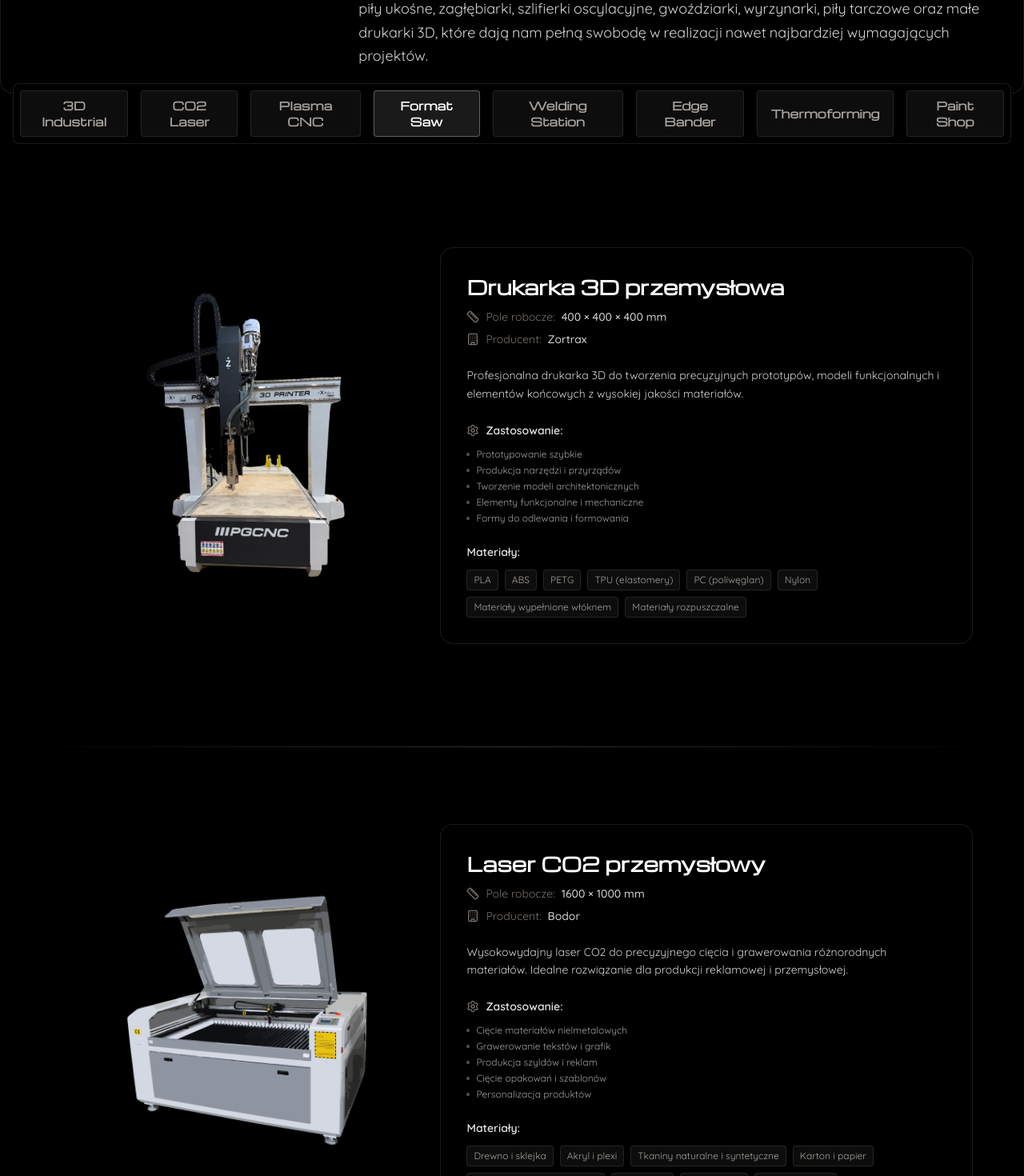
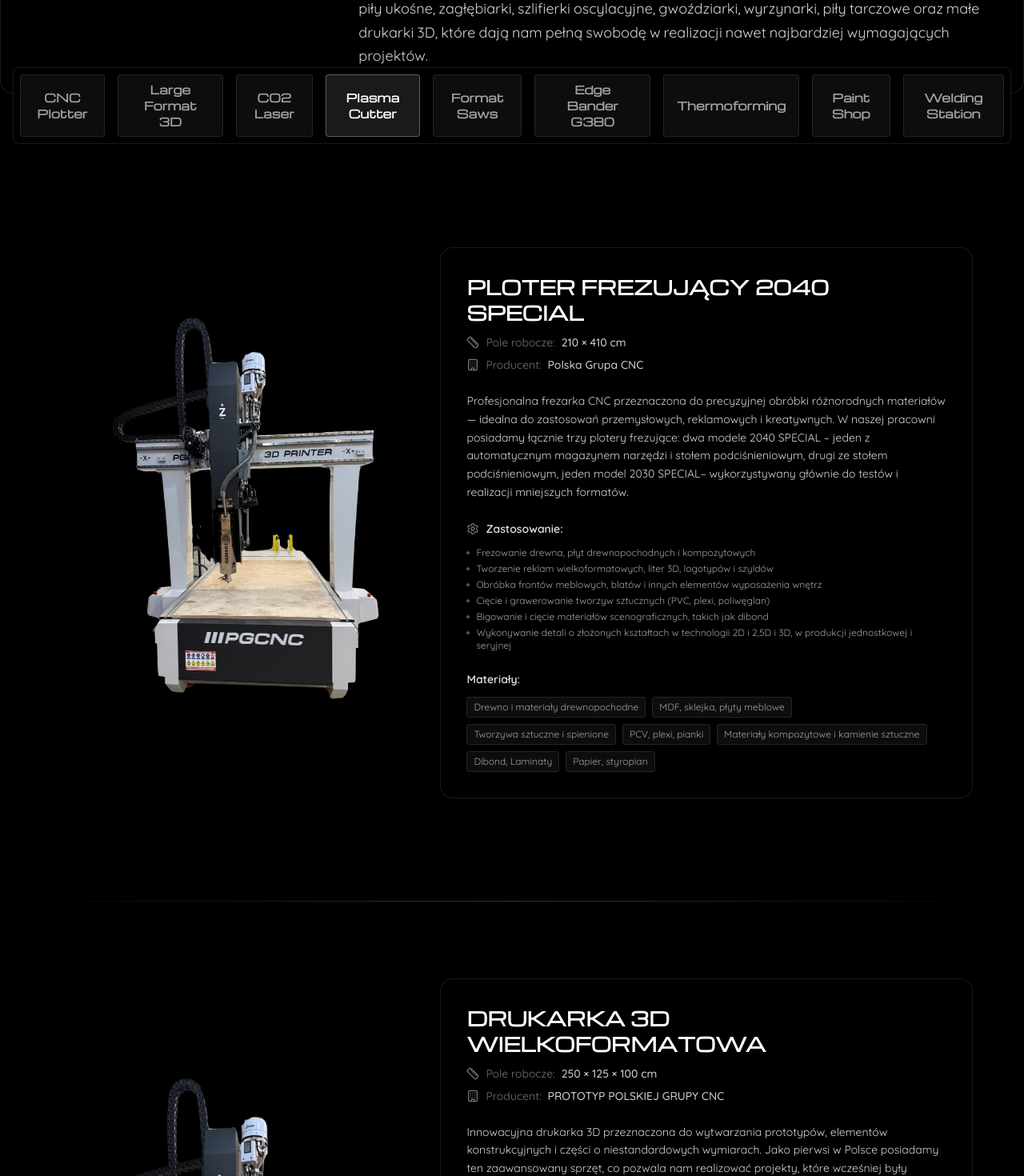
Before and after one commit to frankot/labo-v2, a Next.js app: page /park-maszyn in a window 1280 px wide. Shown: the part 620-2090 px from the top of the page at 80% size. Built offline with nearby package versions, Linux system fonts and the light colour scheme.

Commit message:
stat update

```diff
--- a/src/app/globals.css
+++ b/src/app/globals.css
@@ -3,6 +3,7 @@
 body {
   background-color: #000;
 }
+
 
 .font-michroma {
   font-family: var(--font-michroma);
--- a/src/app/park-maszyn/machines-data.ts
+++ b/src/app/park-maszyn/machines-data.ts
@@ -13,218 +13,198 @@
 export const machinesData: Machine[] = [
   {
     id: 1,
-    name: "Drukarka 3D przemysłowa",
-    shortName: "3D Industrial",
-    workArea: "400 × 400 × 400 mm",
-    manufacturer: "Zortrax",
+    name: "PLOTER FREZUJĄCY 2040 SPECIAL",
+    shortName: "CNC Plotter",
+    workArea: "210 × 410 cm",
+    manufacturer: "Polska Grupa CNC",
     description:
-      "Profesjonalna drukarka 3D do tworzenia precyzyjnych prototypów, modeli funkcjonalnych i elementów końcowych z wysokiej jakości materiałów.",
+      "Profesjonalna frezarka CNC przeznaczona do precyzyjnej obróbki różnorodnych materiałów — idealna do zastosowań przemysłowych, reklamowych i kreatywnych. W naszej pracowni posiadamy łącznie trzy plotery frezujące: dwa modele 2040 SPECIAL – jeden z automatycznym magazynem narzędzi i stołem podciśnieniowym, drugi ze stołem podciśnieniowym, jeden model 2030 SPECIAL– wykorzystywany głównie do testów i realizacji mniejszych formatów.",
     applications: [
-      "Prototypowanie szybkie",
-      "Produkcja narzędzi i przyrządów",
-      "Tworzenie modeli architektonicznych",
-      "Elementy funkcjonalne i mechaniczne",
-      "Formy do odlewania i formowania",
+      "Frezowanie drewna, płyt drewnopochodnych i kompozytowych",
+      "Tworzenie reklam wielkoformatowych, liter 3D, logotypów i szyldów",
+      "Obróbka frontów meblowych, blatów i innych elementów wyposażenia wnętrz",
+      "Cięcie i grawerowanie tworzyw sztucznych (PVC, plexi, poliwęglan)",
+      "Bigowanie i cięcie materiałów scenograficznych, takich jak dibond",
+      "Wykonywanie detali o złożonych kształtach w technologii 2D i 2,5D i 3D, w produkcji jednostkowej i seryjnej",
     ],
     materials: [
-      "PLA",
-      "ABS",
-      "PETG",
-      "TPU (elastomery)",
-      "PC (poliwęglan)",
-      "Nylon",
-      "Materiały wypełnione włóknem",
-      "Materiały rozpuszczalne",
+      "Drewno i materiały drewnopochodne",
+      "MDF, sklejka, płyty meblowe",
+      "Tworzywa sztuczne i spienione",
+      "PCV, plexi, pianki",
+      "Materiały kompozytowe i kamienie sztuczne",
+      "Dibond, Laminaty",
+      "Papier, styropian",
     ],
     image: "/park-maszyn/drukarka-3d.png",
   },
   {
     id: 2,
-    name: "Laser CO2 przemysłowy",
-    shortName: "CO2 Laser",
-    workArea: "1600 × 1000 mm",
-    manufacturer: "Bodor",
+    name: "DRUKARKA 3D WIELKOFORMATOWA",
+    shortName: "Large Format 3D",
+    workArea: "250 × 125 × 100 cm",
+    manufacturer: "PROTOTYP POLSKIEJ GRUPY CNC",
     description:
-      "Wysokowydajny laser CO2 do precyzyjnego cięcia i grawerowania różnorodnych materiałów. Idealne rozwiązanie dla produkcji reklamowej i przemysłowej.",
+      "Innowacyjna drukarka 3D przeznaczona do wytwarzania prototypów, elementów konstrukcyjnych i części o niestandardowych wymiarach. Jako pierwsi w Polsce posiadamy ten zaawansowany sprzęt, co pozwala nam realizować projekty, które wcześniej były niemożliwe do wykonania w technologii FGF. Maszyna umożliwia wydajny druk z różnych tworzyw termoplastycznych, w tym materiałów wzmacnianych włóknem szklanym, o wysokiej wytrzymałości i niskiej masie. Wydajność: do 12 kg materiału na godzinę.",
     applications: [
-      "Cięcie materiałów nielmetalowych",
-      "Grawerowanie tekstów i grafik",
-      "Produkcja szyldów i reklam",
-      "Cięcie opakowań i szablonów",
-      "Personalizacja produktów",
+      "Produkcja dużych prototypów i elementów koncepcyjnych w przemyśle i scenografii",
+      "Tworzenie funkcjonalnych części konstrukcyjnych o wysokiej wytrzymałości mechanicznej",
+      "Realizacja niestandardowych komponentów do maszyn i urządzeń technicznych",
+      "Wytwarzanie elementów dekoracyjnych i scenograficznych w pełnej skali",
+      "Testowanie i wdrażanie projektów wymagających lekkich, sztywnych i odpornych materiałów",
+      "Produkcja obudów, pojemników i części eksploatacyjnych dla przemysłu i designu",
     ],
     materials: [
-      "Drewno i sklejka",
-      "Akryl i plexi",
-      "Tkaniny naturalne i syntetyczne",
-      "Karton i papier",
-      "Skóra naturalna i eko-skóra",
-      "Filc i pianki",
-      "Guma i cork",
-      "Laminaty i folie",
+      "Granulat na bazie polipropylenu wzmacnianego 30% włókien szklanych – lekki, sztywny i wytrzymały",
+      "PA (poliamid) – wysoka wytrzymałość mechaniczna, odporność na ścieranie, elementy techniczne",
+      "PP (polipropylen) – lekki, odporny na chemikalia, elastyczny, do prototypów i obudów",
+      "PC (poliwęglan) – bardzo wytrzymały, odporny na temperaturę, do części konstrukcyjnych i obudów elektroniki",
+      "EVA (kopolimer etylenu i octanu winylu) – elastyczny, ekologiczny, elementy miękkie, produkty konsumenckie",
+      "Kompozyty celulozowe – ekologiczne materiały wzmacniane celulozą, lekkie i wytrzymałe, przystosowane do druku w technologii FGF",
+    ],
+    image: "/park-maszyn/drukarka-3d.png",
+  },
+  {
+    id: 3,
+    name: "LASER CO₂ 100 W",
+    shortName: "CO2 Laser",
+    workArea: "100 × 140 cm",
+    manufacturer: "Moc tuby: 100 W",
+    description:
+      "Precyzyjne urządzenie do cięcia i grawerowania szerokiej gamy materiałów niemetalowych o grubości do 12mm. Duże pole robocze oraz wysoka moc tuby umożliwiają szybkie i dokładne wykonywanie zarówno detali dekoracyjnych, jak i większych elementów scenograficznych.",
+    applications: [
+      "Cięcie i grawerowanie plexi oraz innych tworzyw sztucznych niewydzielających chloru",
+      "Obróbka materiałów scenograficznych, takich jak ekoskóra, wykładzina, filc, gąbka",
+      "Precyzyjne cięcie sklejki odpowiedniej klasy o grubości do 10mm",
+      "Grawerowanie w drewnie, materiałach drewnopodobnych i tworzywach sztucznych",
+      "Znakowanie oraz grawerowanie w cienkich blachach powlekanych",
+    ],
+    materials: [
+      "Plexi i inne tworzywa sztuczne bez chloru",
+      "Ekoskóra, wykładzina, filc, gąbka",
+      "Sklejka",
+      "Drewno i materiały drewnopochodne",
+      "Cienkie blachy powlekane",
     ],
     image: "/park-maszyn/laser-co2.png",
   },
   {
-    id: 3,
-    name: "Wycinarka plazmowa CNC",
-    shortName: "Plasma CNC",
-    workArea: "2000 × 6000 mm",
-    manufacturer: "Messer",
+    id: 4,
+    name: "WYCINARKA PLAZMOWA",
+    shortName: "Plasma Cutter",
+    workArea: "200 × 100 cm",
+    manufacturer: "",
     description:
-      "Precyzyjna wycinarka plazmowa do cięcia metali o różnych grubościach. Doskonała do produkcji elementów stalowych i konstrukcji.",
+      "Uniwersalne urządzenie do cięcia stali czarnej o grubości do 12 mm. Wysoka moc źródła plazmy oraz stabilna konstrukcja stołu roboczego zapewniają czyste, równe krawędzie i minimalną ilość obróbki wykańczającej. Idealna do produkcji elementów konstrukcyjnych, dekoracyjnych oraz detali technicznych wymagających dużej dokładności.",
     applications: [
-      "Cięcie blach stalowych",
-      "Produkcja elementów konstrukcyjnych",
-      "Wycinanie form i szablonów metalowych",
-      "Przygotowanie elementów do spawania",
-      "Cięcie znaków i liter metalowych",
+      "Wycinanie elementów konstrukcyjnych do scenografii i zabudów stalowych",
+      "Produkcja ram, wsporników, uchwytów i detali montażowych",
+      "Tworzenie stalowych dekoracji, liter i logotypów",
+      "Wykonywanie paneli, kratownic i elementów nośnych",
+      "precyzyjne cięcie blach o skomplikowanych kształtach",
     ],
     materials: [
-      "Stal węglowa",
-      "Stal nierdzewna",
-      "Aluminium",
-      "Mosiądz",
-      "Miedź",
-      "Blachy ocynkowane",
-      "Stal stopowa",
-      "Metale kolorowe",
+      "Stal czarna (blachy, płyty) o grubości do 12 mm",
     ],
     image: "/park-maszyn/wycinarka-plazmowa.png",
   },
   {
-    id: 4,
-    name: "Piła formatowa precyzyjna",
-    shortName: "Format Saw",
-    workArea: "3200 × 2100 mm",
-    manufacturer: "Altendorf",
+    id: 5,
+    name: "PIŁY FORMATOWE I PIŁA PIONOWA",
+    shortName: "Format Saws",
+    workArea: "",
+    manufacturer: "",
     description:
-      "Profesjonalna piła formatowa do precyzyjnego cięcia płyt drewnopochodnych i materiałów kompozytowych. Gwarantuje idealne kąty i gładkie krawędzie.",
+      "Zestaw profesjonalnych pił do cięcia drewna, płyt drewnopochodnych i materiałów kompozytowych pod wymiar. Duża dokładność cięcia i stabilna konstrukcja pozwalają na precyzyjne przygotowanie elementów do dalszej obróbki. Piła pionowa uzupełnia park maszynowy, umożliwiając cięcie wzdłużne i cięcia pod kątem.",
     applications: [
-      "Cięcie płyt meblowych",
-      "Przygotowanie elementów scenograficznych",
-      "Cięcie materiałów budowlanych",
-      "Produkcja elementów wystawienniczych",
-      "Obróbka płyt laminowanych",
+      "Cięcie płyt MDF, sklejki, płyt meblowych i kompozytowych",
+      "Przygotowanie elementów scenograficznych i dekoracyjnych",
+      "Wstępne formatowanie materiałów pod konstrukcje stoisk targowych, podestów i paneli",
     ],
     materials: [
-      "Płyty wiórowe i pilśniowe",
-      "MDF i HDF",
-      "Sklejka",
-      "Płyty laminowane",
-      "OSB",
+      "Drewno i materiały drewnopochodne",
       "Płyty meblowe",
       "Materiały kompozytowe",
-      "Dibond i kompozyty aluminiowe",
     ],
     image: "/park-maszyn/piły-formatowe.png",
   },
   {
-    id: 5,
-    name: "Stanowisko spawalnicze MIG/MAG",
-    shortName: "Welding Station",
-    workArea: "Unlimited",
-    manufacturer: "Kemppi",
+    id: 6,
+    name: "Okleiniarka prostoliniowa G380",
+    shortName: "Edge Bander G380",
+    workArea: "",
+    manufacturer: "Felder",
     description:
-      "Profesjonalne stanowisko spawalnicze z urządzeniami MIG/MAG do łączenia konstrukcji stalowych i aluminiowych. Wyposażone w systemy wentylacji i bezpieczeństwa.",
+      "Nowoczesna okleiniarka prostoliniowa przeznaczona do precyzyjnego oklejania obrzeży płyt meblowych. Wyposażona w zaawansowane agregaty, zapewnia wysoką jakość wykończenia i efektywność pracy. Dzięki innowacyjnym rozwiązaniom technicznym, takim jak wymienny zbiornik klejowy i system Quick-Set, maszyna umożliwia szybkie dostosowanie do różnych materiałów i kolorów obrzeży. Idealna do zastosowań w produkcji mebli, elementów wyposażenia wnętrz oraz innych detali wymagających precyzyjnego oklejania.",
     applications: [
-      "Spawanie konstrukcji stalowych",
-      "Łączenie elementów aluminiowych",
-      "Naprawa i regeneracja elementów",
-      "Produkcja ram i stelaży",
-      "Spawanie elementów scenograficznych",
+      "Oklejanie obrzeży płyt MDF, sklejki, płyt meblowych i kompozytowych",
+      "Produkcja frontów meblowych, blatów, paneli i innych elementów wyposażenia wnętrz",
+      "Przygotowanie detali do dalszej obróbki, takich jak frezowanie czy lakierowanie",
     ],
     materials: [
-      "Stal konstrukcyjna",
-      "Stal nierdzewna",
-      "Aluminium i stopy",
-      "Blachy cienkie i grube",
-      "Profile stalowe",
-      "Rury i rurki",
-      "Stal ocynkowana",
-      "Metale kolorowe",
-    ],
-    image: "/park-maszyn/spawalnia.png",
-  },
-  {
-    id: 6,
-    name: "Okleiniarka krawędziowa",
-    shortName: "Edge Bander",
-    workArea: "Min 8mm, max 60mm grubość",
-    manufacturer: "Homag",
-    description:
-      "Automatyczna okleiniarka do naklejania oklein na krawędzie płyt. Zapewnia profesjonalne wykończenie elementów meblowych i wystawienniczych.",
-    applications: [
-      "Oklejanie krawędzi mebli",
-      "Wykańczanie płyt wystawienniczych",
-      "Produkcja elementów wnętrz",
-      "Oklejanie półek i blatów",
-      "Wykończenie elementów scenograficznych",
-    ],
-    materials: [
-      "Okleiny PVC",
-      "Okleiny ABS",
-      "Okleiny melaminowe",
-      "Okleiny papierowe",
-      "Forniry naturalne",
-      "Okleiny 3D",
-      "Taśmy dekoracyjne",
-      "Okleiny termoplastyczne",
+      "Obrzeża z tworzyw sztucznych, drewna naturalnego, okleiny naturalnej",
+      "Płyty MDF, sklejka, płyty meblowe i kompozytowe",
     ],
     image: "/park-maszyn/okleiniarka.png",
   },
   {
     id: 7,
-    name: "Termoformiarka próżniowa",
+    name: "Termoformiarka",
     shortName: "Thermoforming",
-    workArea: "1500 × 1000 mm",
-    manufacturer: "Formech",
+    workArea: "100 × 200 cm",
+    manufacturer: "",
     description:
-      "Maszyna do formowania próżniowego tworzyw termoplastycznych. Idealna do produkcji opakowań, form i elementów o złożonych kształtach.",
+      "urządzenie do precyzyjnego formowania kształtów z tworzyw sztucznych przy użyciu kontrolowanej temperatury i czasu nagrzewania",
     applications: [
-      "Formowanie opakowań",
-      "Produkcja form i szablonów",
-      "Tworzenie elementów dekoracyjnych",
-      "Formowanie prototypów",
-      "Produkcja elementów technicznych",
+      "Formowanie detali i kształtów z tworzyw termoplastycznych w procesie podgrzewania",
+      "Produkcja liter 3D, logotypów i innych elementów scenografii",
     ],
     materials: [
-      "PMMA (plexi)",
-      "PC (poliwęglan)",
-      "ABS",
-      "PS (polistyren)",
-      "PET/PETG",
-      "PP (polipropylen)",
-      "PVC",
-      "Tworzywa biodegradowalne",
+      "HIPS, ABS, PP",
+      "Polistyren modyfikowany, polistyren",
     ],
     image: "/park-maszyn/termoformiarka.png",
   },
   {
     id: 8,
-    name: "Lakiernia profesjonalna",
+    name: "LAKIERNIA FRONTÓW MEBLOWYCH",
     shortName: "Paint Shop",
-    workArea: "Kabina 4 × 3 × 2.5 m",
-    manufacturer: "Spray Systems",
+    workArea: "",
+    manufacturer: "",
     description:
-      "Profesjonalna kabina lakiernicza z systemem filtracji i kontrolą klimatu. Umożliwia nakładanie powłok farb, lakierów i innych materiałów wykończeniowych.",
+      "Nowoczesna lakiernia zaprojektowana i zbudowana wewnętrznie przez nasz zespół, umożliwia dokładne i równomierne nanoszenie powłok lakierniczych na różnorodne elementy scenograficzne. Zaawansowany system natrysku i cyrkulacji powietrza umożliwia precyzyjną kontrolę nad procesem, co pozwala uzyskać jednolitą powłokę oraz wysoką jakość wykończenia.",
     applications: [
-      "Lakierowanie elementów drewnianych",
-      "Malowanie konstrukcji metalowych",
-      "Nakładanie powłok ochronnych",
-      "Wykańczanie elementów scenograficznych",
-      "Renowacja i odnawianie powierzchni",
+      "Nakładanie powłok lakierniczych na elementy drewniane i drewnopochodne, a także na materiały kompozytowe i wybrane tworzywa sztuczne",
+      "Uzyskiwanie efektów matowych, półmatowych i połyskujących",
+      "Ochrona powierzchni przed uszkodzeniami mechanicznymi i wilgocią",
+      "Pokrywanie powierzchni różnorodnych elementów w jednym cyklu produkcyjnym",
+      "Przygotowanie detali do dalszego montażu i ekspozycji",
     ],
     materials: [
-      "Farby wodne i rozpuszczalnikowe",
-      "Lakiery poliuretanowe",
-      "Emalie akrylowe",
-      "Farby proszkowe",
-      "Powłoki ochronne",
-      "Impregnaty",
-      "Farby dekoracyjne",
-      "Systemy antykorozyjne",
+      "Płyty MDF, płyty meblowe, fronty drewnopochodne i kompozytowe",
+      "Farby i lakiery wodne, akrylowe i poliuretanowe",
     ],
     image: "/park-maszyn/lakiernia.png",
   },
+  {
+    id: 9,
+    name: "SPAWALNIA",
+    shortName: "Welding Station",
+    workArea: "",
+    manufacturer: "",
+    description:
+      "nowoczesne stanowiska spawalnicze, przystosowane do wszechstronnej obróbki metali.",
+    applications: [
+      "Wykonywanie konstrukcji stalowych i aluminiowych",
+      "Produkcja elementów scenograficznych i dekoracyjnych",
+      "Łączenie detali wymagających wysokiej precyzji i estetyki spawu",
+      "Obróbka materiałów do zastosowań przemysłowych, eventowych i ekspozycyjnych",
+    ],
+    materials: [
+      "5 stanowisk spawalniczych do różnych materiałów",
+      "Obsługa stali czarnej, stali nierdzewnej i aluminium",
+      "Możliwość spawania metodami MMA, TIG, MIG, MAG",
+    ],
+    image: "/park-maszyn/spawalnia.png",
+  },
 ];
```
Also changed, not shown: src/app/components/_main/Stats.tsx (+6 -6 lines).
